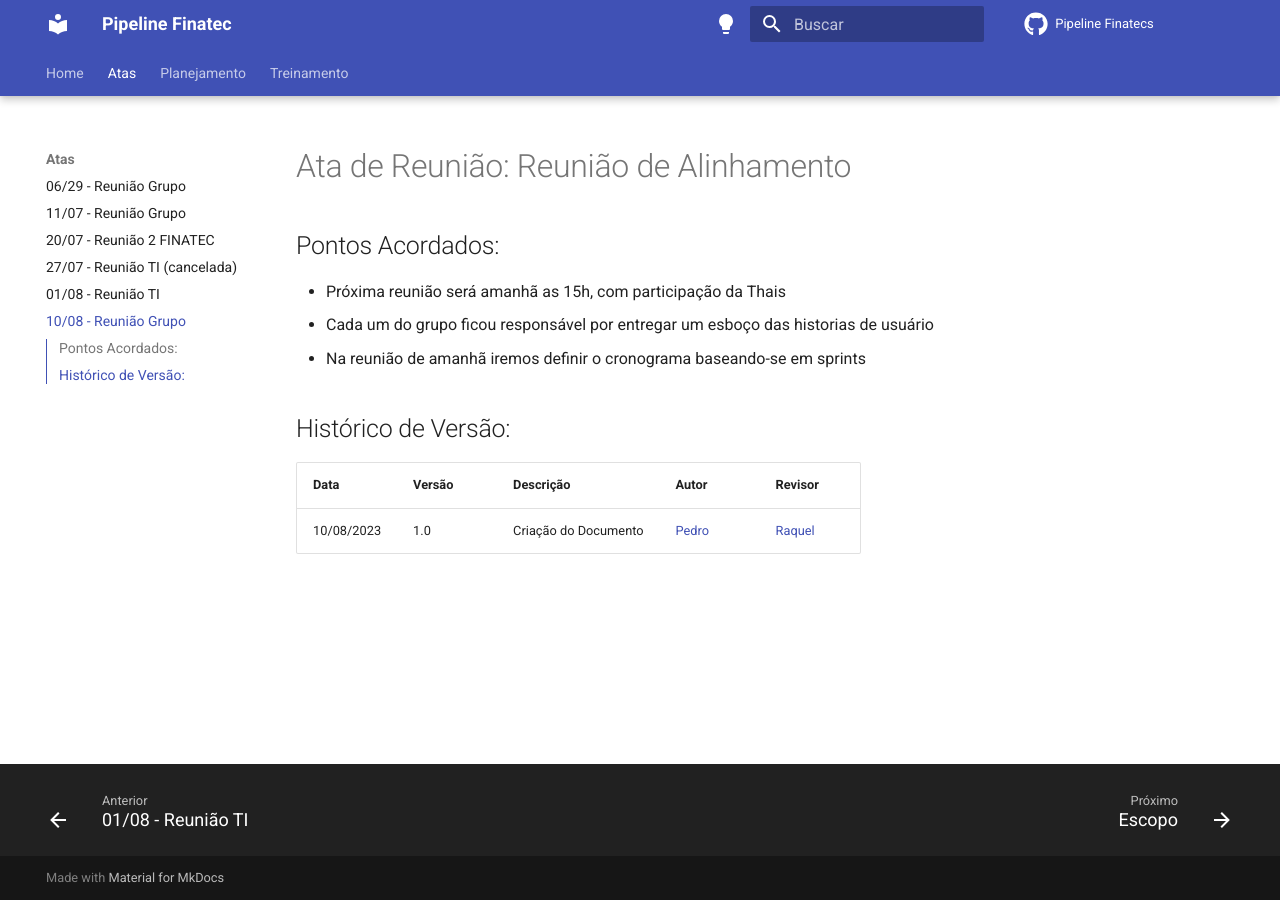
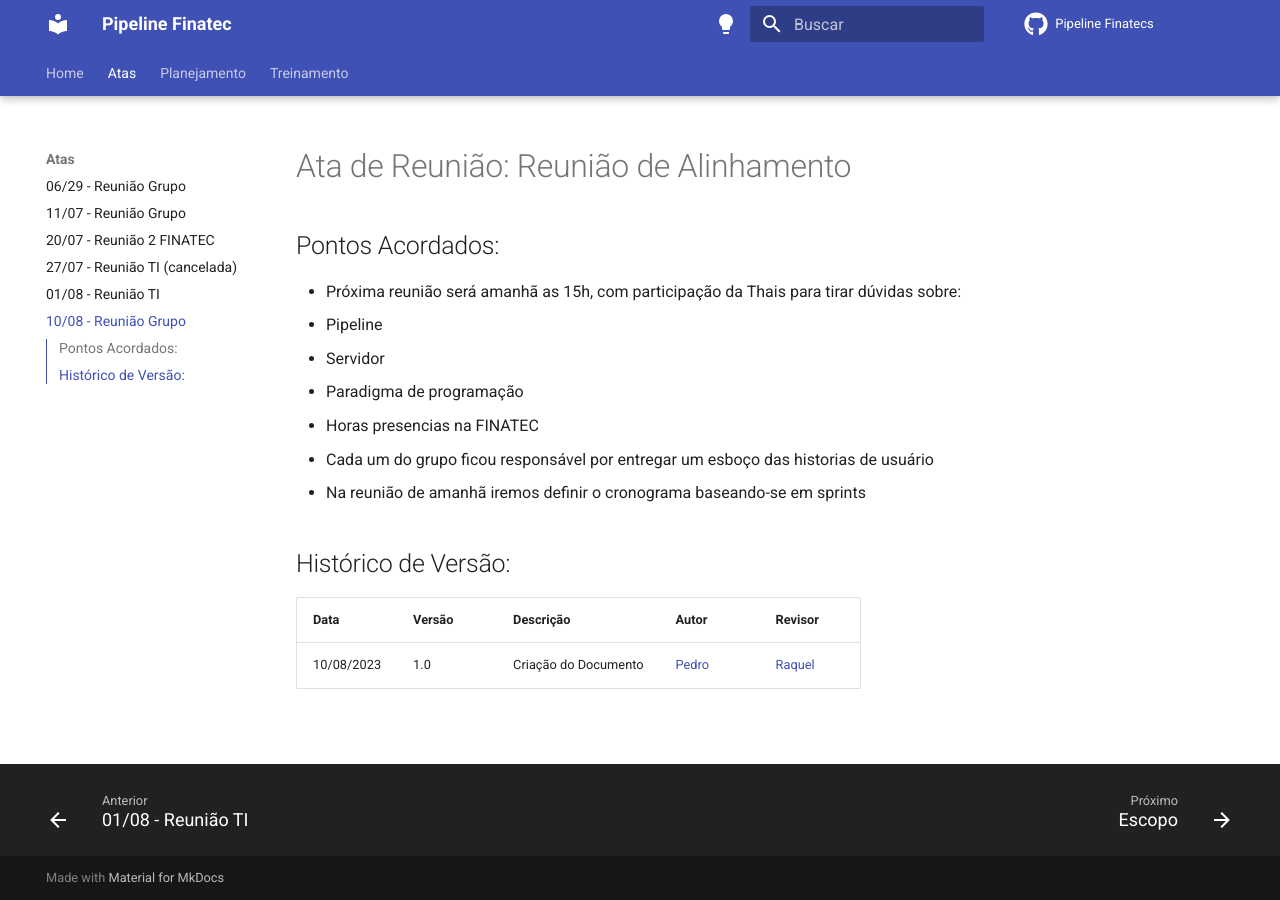
Before and after one commit to ResidenciaTICBrisa/05_PipelineFinatec, an MkDocs documentation site: the page built from docs/atas/08-10.md, in a window 1280 px wide. Built offline with MkDocs 1.6.1 and Material for MkDocs 9.7.7, drawn with Linux system fonts in a browser that asks for light colours; comment, search, counter and statistics services are not loaded.

Commit message:
add dúvidas

```diff
--- a/docs/atas/08-10.md
+++ b/docs/atas/08-10.md
@@ -1,7 +1,11 @@
 # Ata de Reunião: Reunião de Alinhamento
 
 ## Pontos Acordados:
-- Próxima reunião será amanhã as 15h, com participação da Thais
+- Próxima reunião será amanhã as 15h, com participação da Thais para tirar dúvidas sobre:
+  - Pipeline
+  - Servidor
+  - Paradigma de programação
+  - Horas presencias na FINATEC
 - Cada um do grupo ficou responsável por entregar um esboço das historias de usuário
 - Na reunião de amanhã iremos definir o cronograma baseando-se em sprints
 
```
